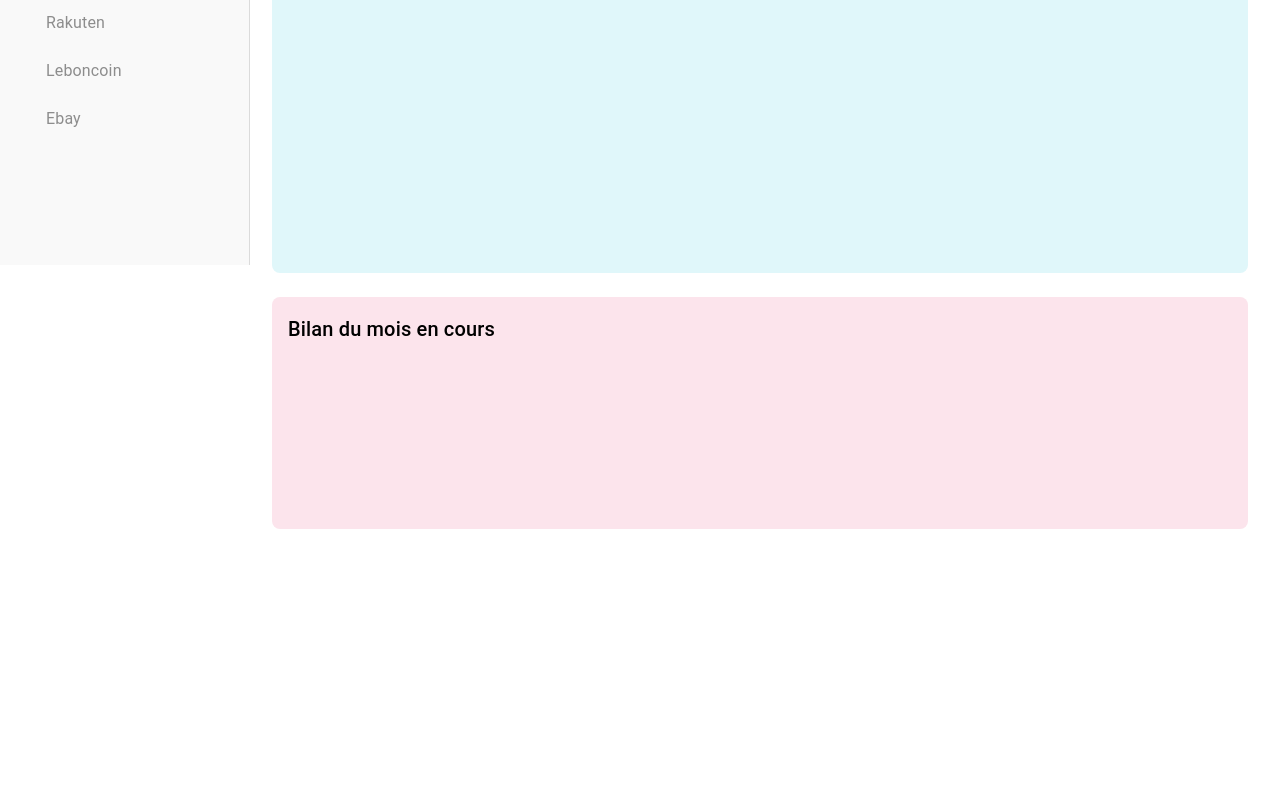
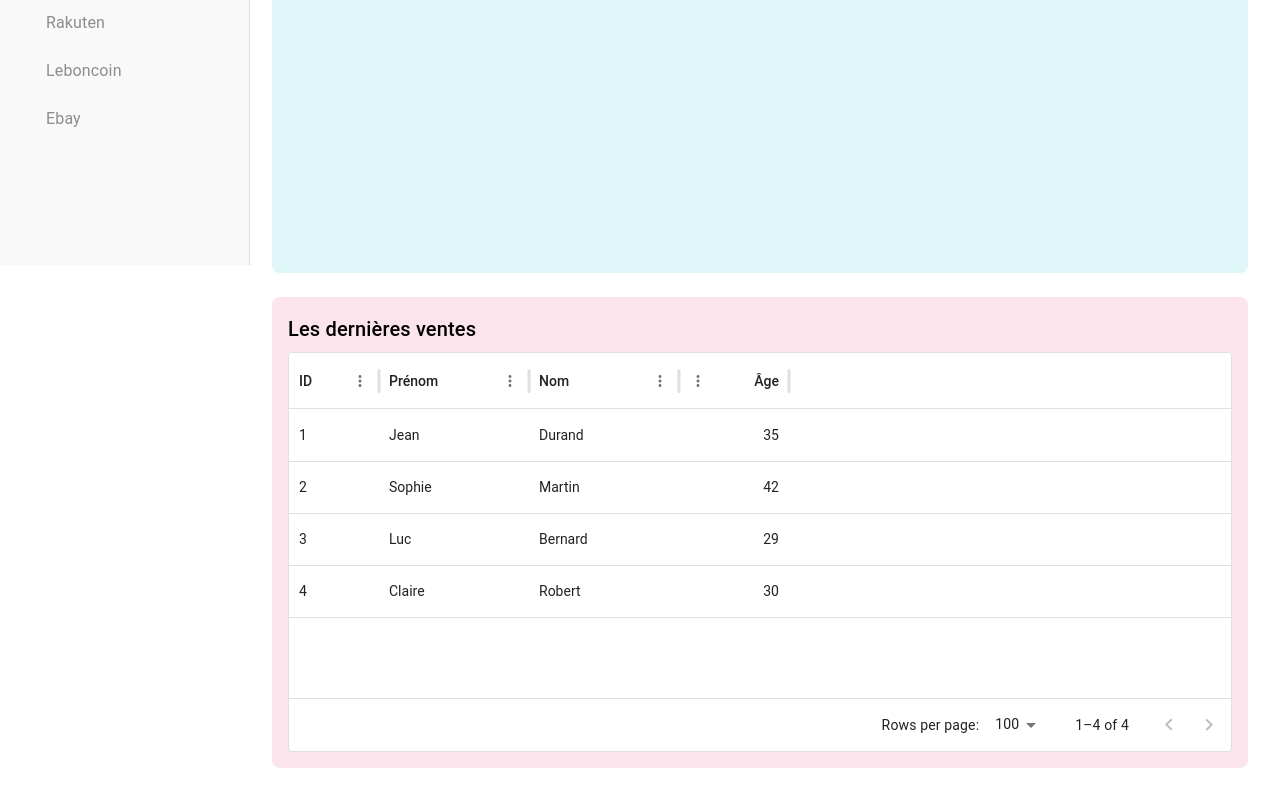
Before and after one commit to AvirKarakitsos/REACT_management, a React (Vite) app: page / in a window 1280 px wide. Shown: the part 535-1335 px from the top of the page. Before the commit the page ends 1096 px from the top, so only its background shows below. Built offline with nearby package versions, Linux system fonts and the light colour scheme.

Commit message:
feat: datagrid example

```diff
--- a/package.json
+++ b/package.json
@@ -14,6 +14,7 @@
     "@emotion/styled": "^11.14.0",
     "@mui/icons-material": "^7.1.0",
     "@mui/material": "^7.1.0",
+    "@mui/x-data-grid": "^8.3.0",
     "react": "^19.1.0",
     "react-dom": "^19.1.0"
   },
--- a/src/components/MainComponent.jsx
+++ b/src/components/MainComponent.jsx
@@ -1,5 +1,6 @@
 import { Box, Typography, Toolbar } from '@mui/material';
 import MiniCard from './MiniCard';
+import Grid from './tools/Grid';
 
 export default function MainContent() {
   return (
@@ -57,9 +58,9 @@ export default function MainContent() {
 			}}
 		>
         <Typography variant="h6" gutterBottom>
-          Bilan du mois en cours
+			Les dernières ventes
         </Typography>
-        {/* Contenu à ajouter ici */}
+		<Grid/>
       </Box>
     </Box>
   );
--- /dev/null
+++ b/src/components/tools/Grid.jsx
@@ -0,0 +1,34 @@
+import { DataGrid } from '@mui/x-data-grid';
+import { Box } from '@mui/material';
+
+const columns = [
+  { field: 'id', headerName: 'ID', width: 90 },
+  { field: 'firstName', headerName: 'Prénom', width: 150 },
+  { field: 'lastName', headerName: 'Nom', width: 150 },
+  {
+    field: 'age',
+    headerName: 'Âge',
+    type: 'number',
+    width: 110,
+  },
+];
+
+const rows = [
+  { id: 1, lastName: 'Durand', firstName: 'Jean', age: 35 },
+  { id: 2, lastName: 'Martin', firstName: 'Sophie', age: 42 },
+  { id: 3, lastName: 'Bernard', firstName: 'Luc', age: 29 },
+  { id: 4, lastName: 'Robert', firstName: 'Claire', age: 30 },
+];
+
+export default function Grid() {
+  return (
+    <Box sx={{ height: 400, width: '100%' }}>
+      <DataGrid
+        rows={rows}
+        columns={columns}
+        pageSize={5}
+        rowsPerPageOptions={[5]}
+      />
+    </Box>
+  );
+}
```
Also changed, not shown: 1 other file (tests, documents, lock files or other folders). Lines whose indentation alone changed are shown as unchanged.
